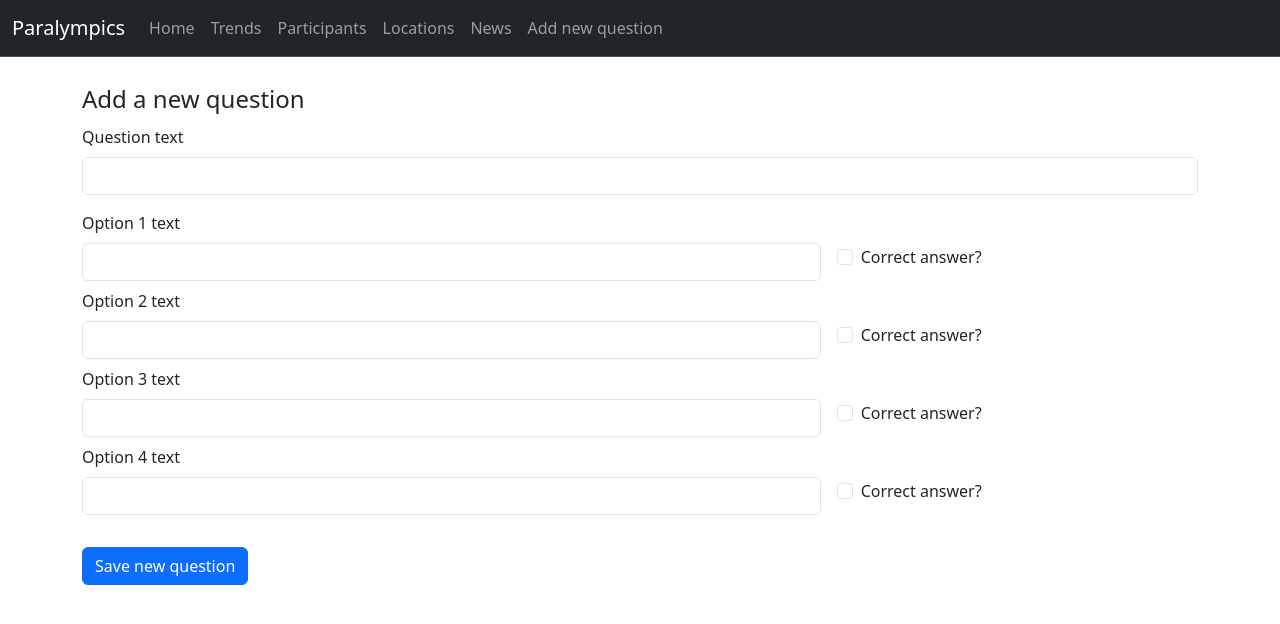
After one commit to nicholsons/comp0034-tutorialapp-flask, a Flask app: page /question in a window 1280 px wide. The commit adds this page. Shown: the top 624 px of the page. Run offline with Flask 3, Linux system fonts and the light colour scheme.

Commit message:
week 4 solution for the new question activity

```diff
--- a/src/paralympics/forms.py
+++ b/src/paralympics/forms.py
@@ -1,7 +1,45 @@
 from flask_wtf import FlaskForm
-from wtforms import RadioField, SelectField, SelectMultipleField, SubmitField
+from wtforms import BooleanField, RadioField, SelectField, SelectMultipleField, StringField, \
+    SubmitField
 from wtforms.validators import DataRequired, Length
 from wtforms.widgets import CheckboxInput, ListWidget
+
+
+class NewQuestionForm(FlaskForm):
+    """ A new question with options """
+    question_text = StringField("Question text", validators=[DataRequired()])
+    option_text_1 = StringField("Option 1 text", validators=[DataRequired()])
+    is_correct_1 = BooleanField("Correct answer?", render_kw={"class": "form-check-input"})
+    option_text_2 = StringField("Option 2 text", validators=[DataRequired()])
+    is_correct_2 = BooleanField("Correct answer?", render_kw={"class": "form-check-input"})
+    option_text_3 = StringField("Option 3 text", validators=[DataRequired()])
+    is_correct_3 = BooleanField("Correct answer?", render_kw={"class": "form-check-input"})
+    option_text_4 = StringField("Option 4 text", validators=[DataRequired()])
+    is_correct_4 = BooleanField("Correct answer?", render_kw={"class": "form-check-input"})
+    submit = SubmitField("Save new question", render_kw={"class": "btn btn-primary"})
+
+    def validate(self, extra_validators=None):
+        # Run field validators first (and forward any extra validators)
+        valid = super().validate(extra_validators=extra_validators)
+        if not valid:
+            return False
+
+        correct_flags = [
+            self.is_correct_1.data,
+            self.is_correct_2.data,
+            self.is_correct_3.data,
+            self.is_correct_4.data,
+        ]
+        correct_count = sum(bool(x) for x in correct_flags)
+
+        if correct_count != 1:
+            msg = "Select exactly one correct answer."
+            # Attach to all checkboxes so the error is visible next to them
+            for f in (self.is_correct_1, self.is_correct_2, self.is_correct_3, self.is_correct_4):
+                f.errors.append(msg)
+            return False
+
+        return True
 
 
 class QuizForm(FlaskForm):
--- a/src/paralympics/main.py
+++ b/src/paralympics/main.py
@@ -2,14 +2,16 @@ import requests
 from flask import Blueprint, flash, redirect, render_template, url_for
 
 from paralympics.charts import bar_chart, line_chart, scatter_map
-from paralympics.forms import ParalympicsTypeForm, QuizForm, TrendSelectForm
+from paralympics.forms import NewQuestionForm, ParalympicsTypeForm, QuizForm, TrendSelectForm
+
+API_BASE_URL = "http://127.0.0.1:8000"
 
 bp = Blueprint('main', __name__)
 
 
 def _get_number_questions():
     """ Helper to get the number of questions available"""
-    q_resp = requests.get(f"http://127.0.0.1:8000/question", timeout=2)
+    q_resp = requests.get(f"{API_BASE_URL}/question", timeout=2)
     q_resp.raise_for_status()
     questions = q_resp.json()
     return len(questions)
@@ -17,7 +19,7 @@ def _get_number_questions():
 
 def _get_question(qid):
     """ Helper to get the question"""
-    q_resp = requests.get(f"http://127.0.0.1:8000/question/{qid}", timeout=2)
+    q_resp = requests.get(f"{API_BASE_URL}/question/{qid}", timeout=2)
     q_resp.raise_for_status()
     q = q_resp.json()
     return q
@@ -25,7 +27,7 @@ def _get_question(qid):
 
 def _get_responses(qid):
     """ Helper to get the questions and responses for a given question id"""
-    r_resp = requests.get(f"http://127.0.0.1:8000/response/search?question_id={qid}", timeout=2)
+    r_resp = requests.get(f"{API_BASE_URL}/response/search?question_id={qid}", timeout=2)
     r_resp.raise_for_status()
     r = r_resp.json()
     return r
@@ -80,6 +82,39 @@ def index(qid=1):
             return redirect(url_for("main.index", qid=qid))
 
     return render_template("index.html", form=form, qid=qid)
+
+
+@bp.route('/question', methods=['GET', 'POST'])
+def add_question():
+    """ Adds a new question with 4 potential responses to the database """
+    form = NewQuestionForm()
+    if form.validate_on_submit():
+        # Get the question text from the form
+        question_text = form.question_text.data
+        # Create JSON (match the database table fields)
+        question = {"question_text": question_text}
+        try:
+            # Use POST request with the JSON
+            resp = requests.post(f"{API_BASE_URL}/question", json=question)
+            resp.raise_for_status()
+            # The request if successful will include the new row id in the response
+            qid = resp.json().get("id")
+            # Get the values for the 4 possible responses from the form
+            for i in range(1, 5):
+                text_field = getattr(form, f"option_text_{i}")
+                correct_field = getattr(form, f"is_correct_{i}")
+                # Create the JSON for a response (match the fields im the database response table)
+                response = {"response_text": text_field.data,
+                            "is_correct": bool(correct_field.data),
+                            "question_id": qid}
+                # Use HTTP post request to save to the database im the response table
+                resp = requests.post(f"{API_BASE_URL}/response", json=response)
+                resp.raise_for_status()
+            flash(f"Question saved!", "success")
+        except requests.RequestException as e:
+            flash(f"Failed to add question: {e}", "danger")
+
+    return render_template("new_question.html", form=form)
 
 
 @bp.route('/locations')
--- a/src/paralympics/templates/navbar.html
+++ b/src/paralympics/templates/navbar.html
@@ -28,6 +28,10 @@
                     <a class="nav-link" href="{{ url_for('main.news') }}" target="_blank"
                        rel="noopener noreferrer">News</a>
                 </li>
+                <li class="nav-item">
+                    <a class="nav-link" href="{{ url_for('main.add_question') }}" target="_blank"
+                       rel="noopener noreferrer">Add new question</a>
+                </li>
             </ul>
         </div>
     </div>
--- /dev/null
+++ b/src/paralympics/templates/new_question.html
@@ -0,0 +1,61 @@
+{% extends 'base.html' %}
+
+{% block title %}Questions{% endblock %}
+
+{% block content %}
+    <div class="container mt-6">
+
+        <form action="{{ url_for('main.add_question') }}" method="post" novalidate>
+            {{ form.hidden_tag() }}
+
+            <legend class="mt-4">Add a new question</legend>
+
+            {# Question text row #}
+            <div class="mb-3">
+                {{ form.question_text.label(class="form-label") }}
+                {{ form.question_text(class="form-control" + (" is-invalid" if form.question_text.errors else "")) }}
+                {% if form.question_text.errors %}
+                    <div class="invalid-feedback">
+                        {{ form.question_text.errors|join(', ') }}
+                    </div>
+                {% endif %}
+            </div>
+
+            {# Option rows #}
+            {% for i in range(1, 5) %}
+                {# Get the field objects by name using dict-style access #}
+                {% set opt_name = 'option_text_' ~ i %}
+                {% set chk_name = 'is_correct_' ~ i %}
+                {% set opt = form[opt_name] %}
+                {% set chk = form[chk_name] %}
+
+                <div class="row g-3 align-items-center mb-2">
+                    <div class="col-12 col-md-8">
+                        {{ opt.label(class="form-label") }}
+                        {{ opt(class="form-control" + (" is-invalid" if opt.errors else "")) }}
+                        {% if opt.errors %}
+                            <div class="invalid-feedback">
+                                {{ opt.errors|join(', ') }}
+                            </div>
+                        {% endif %}
+                    </div>
+
+                    <div class="col-12 col-md-4">
+                        <div class="form-check mt-4">
+                            {{ chk(class="form-check-input" + (" is-invalid" if chk.errors else "")) }}
+                            {{ chk.label(class="form-check-label") }}
+                            {% if chk.errors %}
+                                <div class="invalid-feedback d-block">
+                                    {{ chk.errors|join(', ') }}
+                                </div>
+                            {% endif %}
+                        </div>
+                    </div>
+                </div>
+            {% endfor %}
+            <br>
+            {{ form.submit() }}
+        </form>
+
+    </div>
+{% endblock %}
```
Also changed, not shown: src/paralympics/templates/form_macros.html (+44 -12 lines), src/data/paralympics.db.
